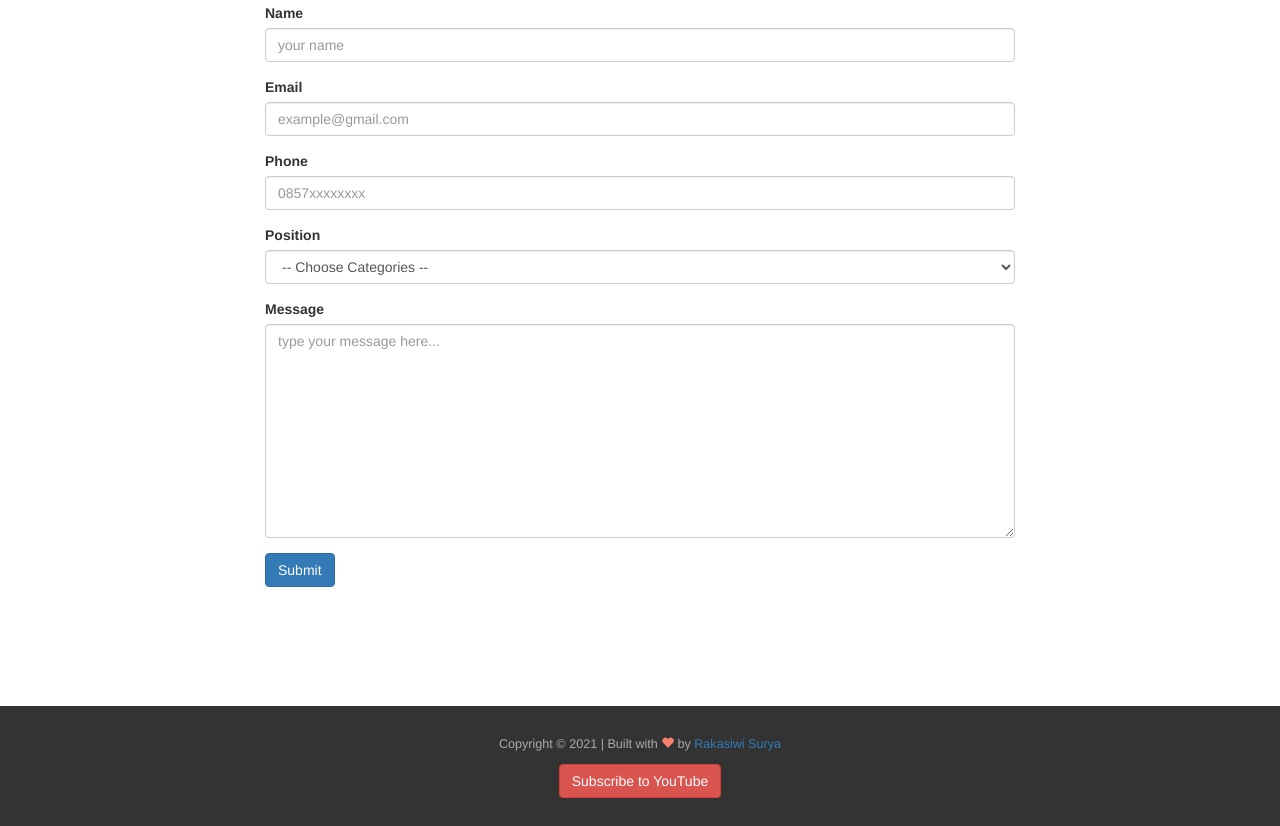
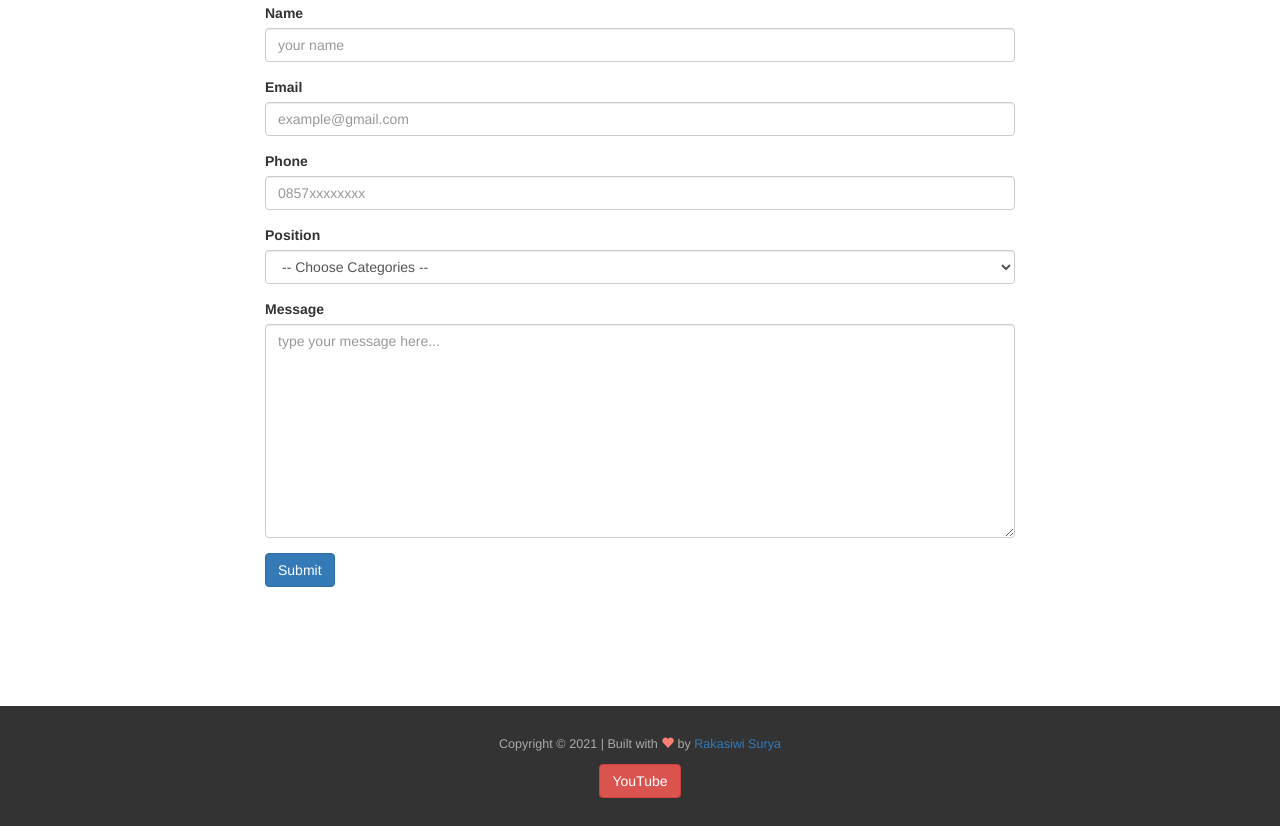
Before and after one commit to rakasiwisurya/portfolio-bootstrap3, a plain HTML site: page index.html in a window 1280 px wide. Shown: the part 1768-2594 px from the top of the page. Drawn offline with Linux system fonts and the light colour scheme.

Commit message:
fix error syntax on youtube button

```diff
--- a/css/style.css
+++ b/css/style.css
@@ -31,7 +31,6 @@ section {
 }
 
 footer {
-  overflow-x: hidden;
   position: absolute;
   bottom: 0;
   width: 100%;
--- a/index.html
+++ b/index.html
@@ -263,15 +263,12 @@
               >
             </p>
           </div>
-
-          <div class="row">
-            <div class="col-sm-12">
-              <a
-                class="btn btn-danger"
-                href="https://www.youtube.com/channel/UC7U06ehmHAC7O-pjz1hDNFQ"
-                >Subscribe to YouTube</a
-              >
-            </div>
+          <div class="col-sm-12">
+            <a
+              class="btn btn-danger"
+              href="https://www.youtube.com/channel/UC7U06ehmHAC7O-pjz1hDNFQ"
+              >YouTube</a
+            >
           </div>
         </div>
       </div>
```
